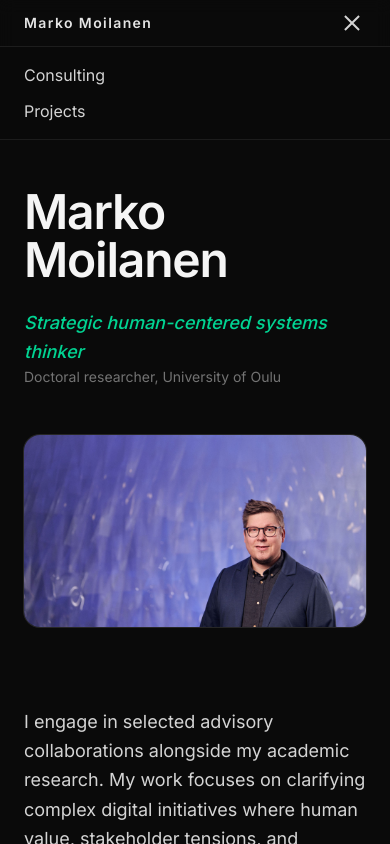
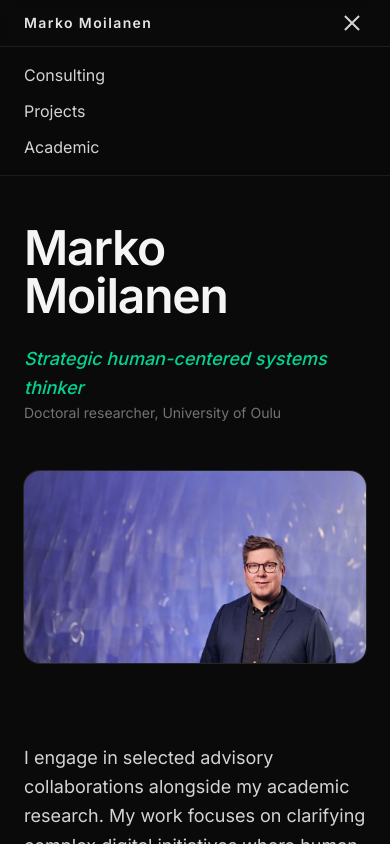
Before and after one commit to moilanenmime/xcentered, a Next.js app: page / in a window 390 px wide. Both pictures are taken after a click on the button "Toggle menu". Shown: the top 844 px of the page. Built offline with nearby package versions, Linux system fonts and the light colour scheme.

Commit message:
refactor: update image filename for consistency and add Academic link to navigation

```diff
--- a/app/page.tsx
+++ b/app/page.tsx
@@ -41,7 +41,7 @@ export default function Home() {
           <div className="md:hidden">
             <div className="relative w-full overflow-hidden rounded-2xl ring-1 ring-neutral-800 bg-neutral-900">
               <Image
-                src="/images/marko.jpg"
+                src="/images/Marko.jpg"
                 alt="Marko Moilanen"
                 width={900}
                 height={1100}
--- a/components/Nav.tsx
+++ b/components/Nav.tsx
@@ -86,6 +86,13 @@ export default function Nav() {
             >
               Projects
             </a>
+            <a
+              href="/academic"
+              className="text-neutral-300 hover:text-neutral-100 transition-colors"
+              onClick={() => setIsOpen(false)}
+            >
+              Academic
+            </a>
           </div>
         </div>
       </div>
```
